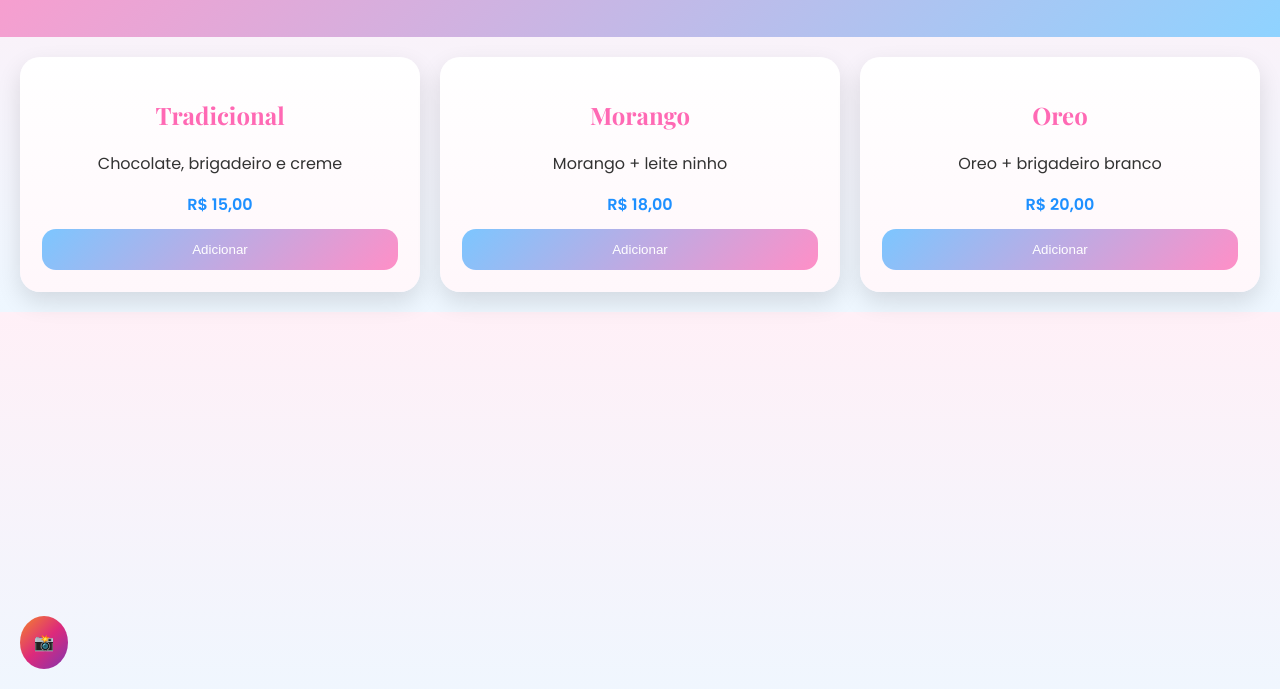
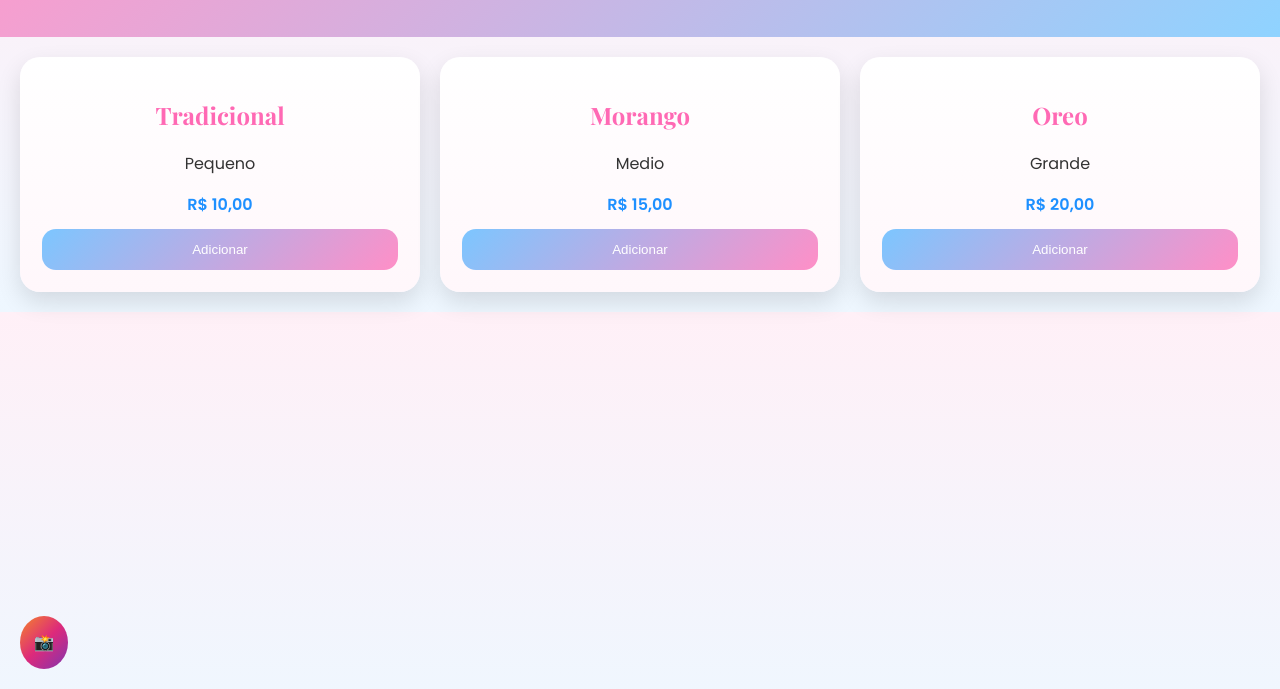
Before and after one commit to Meizinha20/Doceria-Aryane, a plain HTML site: page index.html in a window 1280 px wide. Shown: the part 111-800 px from the top of the page. Drawn offline with nearby package versions, Linux system fonts and the light colour scheme.

Commit message:
Update product descriptions and prices in index.html

```diff
--- a/index.html
+++ b/index.html
@@ -25,21 +25,21 @@
 
   <div class="card">
     <h2>Tradicional</h2>
-    <p>Chocolate, brigadeiro e creme</p>
-    <span>R$ 15,00</span>
+    <p>Pequeno</p>
+    <span>R$ 10,00</span>
     <button onclick="adicionar('Copo Tradicional', 15)">Adicionar</button>
   </div>
 
   <div class="card">
     <h2>Morango</h2>
-    <p>Morango + leite ninho</p>
-    <span>R$ 18,00</span>
+    <p>Medio</p>
+    <span>R$ 15,00</span>
     <button onclick="adicionar('Copo Morango', 18)">Adicionar</button>
   </div>
 
   <div class="card">
     <h2>Oreo</h2>
-    <p>Oreo + brigadeiro branco</p>
+    <p>Grande</p>
     <span>R$ 20,00</span>
     <button onclick="adicionar('Copo Oreo', 20)">Adicionar</button>
   </div>
```
